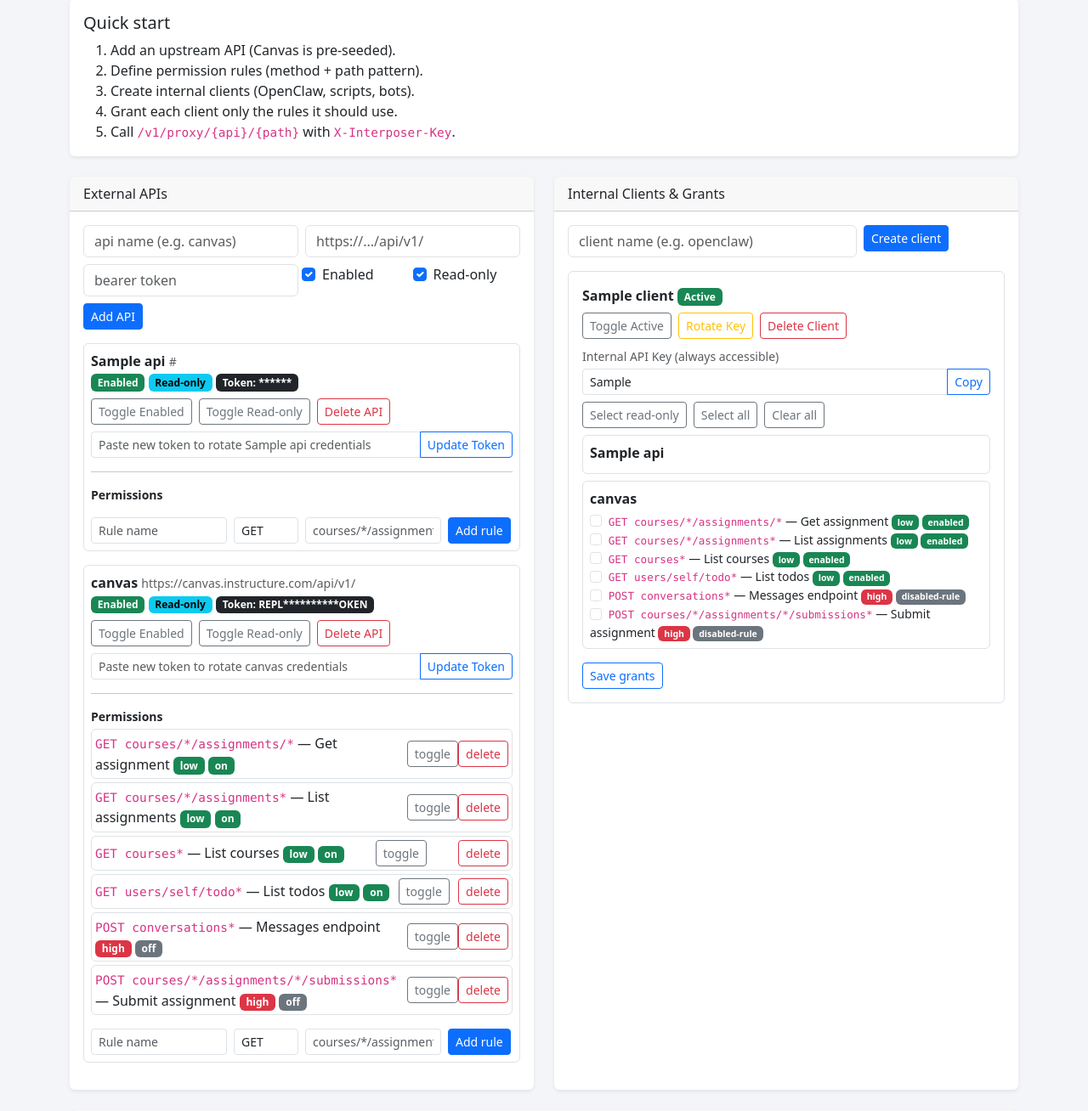
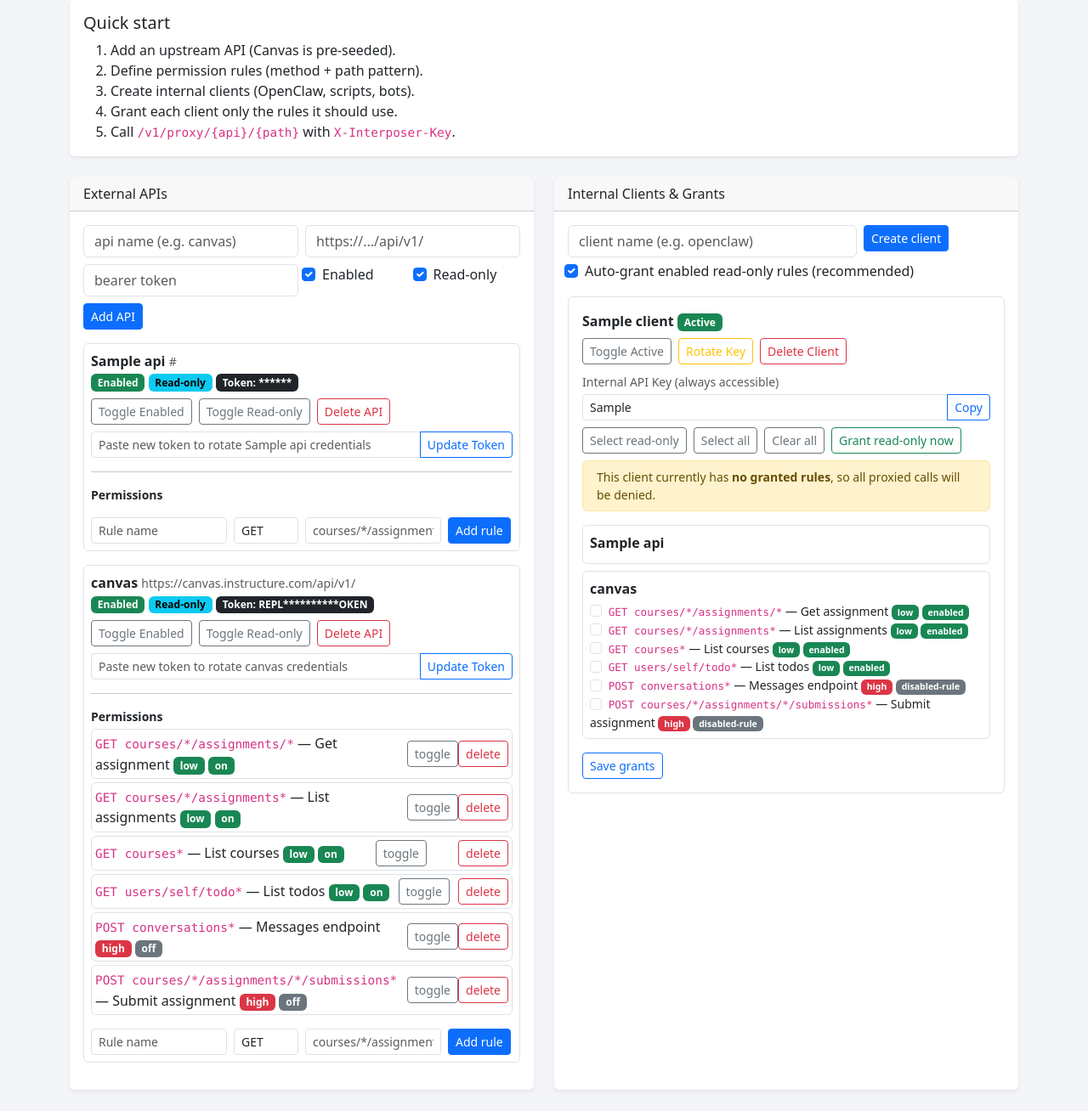
Before and after one commit to JohnGit-69420/OpenClaw_API_Interposer, a FastAPI app: page / in a window 1280 px wide. Shown: the part 75-1383 px from the top of the page at 85% size. Run offline with FastAPI, Linux system fonts and the light colour scheme; tables that the repository leaves empty hold one stand-in row (values such as "Sample post").

Commit message:
Auto-grant readonly rules and add one-click grant recovery

```diff
--- a/app/main.py
+++ b/app/main.py
@@ -243,6 +243,7 @@ def delete_permission(permission_id: int, db: Session = Depends(get_db)) -> dict
 async def create_client(request: Request, db: Session = Depends(get_db)) -> dict[str, Any]:
     payload = await request.json()
     raw_key = generate_api_key()
+    auto_grant_readonly = bool(payload.get("auto_grant_readonly", True))
     client = InternalClient(
         name=payload["name"].strip(),
         api_key_hash=hash_key(raw_key),
@@ -250,8 +251,29 @@ async def create_client(request: Request, db: Session = Depends(get_db)) -> dict
         active=True,
     )
     db.add(client)
+    db.flush()
+
+    if auto_grant_readonly:
+        readonly_perms = (
+            db.query(ApiPermission)
+            .join(ExternalAPI, ExternalAPI.id == ApiPermission.api_id)
+            .filter(
+                ApiPermission.enabled.is_(True),
+                ApiPermission.method.in_({"GET", "HEAD", "OPTIONS"}),
+                ExternalAPI.enabled.is_(True),
+            )
+            .all()
+        )
+        for perm in readonly_perms:
+            db.add(
+                ClientPermission(
+                    client_id=client.id,
+                    permission_id=perm.id,
+                    allowed=True,
+                )
+            )
     db.commit()
-    return {"ok": True, "api_key": raw_key}
+    return {"ok": True, "api_key": raw_key, "auto_granted_readonly": auto_grant_readonly}
 
 
 @app.delete("/api/clients/{client_id}")
@@ -305,6 +327,40 @@ async def set_client_permissions(
         )
     db.commit()
     return {"ok": True}
+
+
+@app.post("/api/clients/{client_id}/grant-readonly")
+def grant_readonly_defaults(client_id: int, db: Session = Depends(get_db)) -> dict[str, Any]:
+    client = db.query(InternalClient).filter_by(id=client_id).first()
+    if not client:
+        raise HTTPException(status_code=404, detail="Client not found")
+
+    readonly_perms = (
+        db.query(ApiPermission)
+        .join(ExternalAPI, ExternalAPI.id == ApiPermission.api_id)
+        .filter(
+            ApiPermission.enabled.is_(True),
+            ApiPermission.method.in_({"GET", "HEAD", "OPTIONS"}),
+            ExternalAPI.enabled.is_(True),
+        )
+        .all()
+    )
+    readonly_ids = {perm.id for perm in readonly_perms}
+    existing = {
+        cp.permission_id
+        for cp in db.query(ClientPermission).filter_by(client_id=client_id, allowed=True).all()
+    }
+
+    for permission_id in sorted(readonly_ids - existing):
+        db.add(
+            ClientPermission(
+                client_id=client_id,
+                permission_id=permission_id,
+                allowed=True,
+            )
+        )
+    db.commit()
+    return {"ok": True, "granted_count": len(readonly_ids - existing)}
 
 
 @app.patch("/api/apis/{api_id}")
--- a/static/app.js
+++ b/static/app.js
@@ -51,7 +51,10 @@ document.getElementById("client-form")?.addEventListener("submit", async (e) =>
   e.preventDefault();
   const form = e.target;
   try {
-    const data = await requestJSON("/api/clients", "POST", { name: form.name.value });
+    const data = await requestJSON("/api/clients", "POST", {
+      name: form.name.value,
+      auto_grant_readonly: form.auto_grant_readonly.checked,
+    });
     alert(`Client created. API key:\n\n${data.api_key}\n\nThis key is also visible in the client card.`);
     location.reload();
   } catch (err) {
@@ -149,6 +152,16 @@ async function deleteClient(id, name) {
   }
 }
 
+async function grantReadonlyNow(id) {
+  try {
+    const data = await requestJSON(`/api/clients/${id}/grant-readonly`, "POST");
+    alert(`Granted ${data.granted_count} read-only rules.`);
+    location.reload();
+  } catch (err) {
+    alert(`Unable to grant read-only rules: ${err.message}`);
+  }
+}
+
 async function toggleClient(id, active) {
   try {
     await requestJSON(`/api/clients/${id}`, "PATCH", { active });
@@ -210,6 +223,7 @@ window.deletePermission = deletePermission;
 window.updateApiToken = updateApiToken;
 window.toggleClient = toggleClient;
 window.deleteClient = deleteClient;
+window.grantReadonlyNow = grantReadonlyNow;
 window.rotateClientKey = rotateClientKey;
 window.copyClientKey = copyClientKey;
 window.setGrantSelection = setGrantSelection;
--- a/templates/base.html
+++ b/templates/base.html
@@ -14,6 +14,6 @@
       </div>
     </nav>
     <main class="container pb-5">{% block content %}{% endblock %}</main>
-    <script src="/static/app.js?v=3"></script>
+    <script src="/static/app.js?v=4"></script>
   </body>
 </html>
--- a/templates/index.html
+++ b/templates/index.html
@@ -93,6 +93,10 @@
         <form id="client-form" class="row g-2 mb-3">
           <div class="col-8"><input required name="name" class="form-control" placeholder="client name (e.g. openclaw)"></div>
           <div class="col-4"><button class="btn btn-primary btn-sm">Create client</button></div>
+          <div class="col-12 form-check mt-1">
+            <input type="checkbox" class="form-check-input" id="auto-grant-readonly" name="auto_grant_readonly" checked>
+            <label class="form-check-label" for="auto-grant-readonly">Auto-grant enabled read-only rules (recommended)</label>
+          </div>
         </form>
 
         {% for client in clients %}
@@ -122,7 +126,14 @@
               <button type="button" class="btn btn-sm btn-outline-secondary" onclick="setGrantSelection(this, 'readonly')">Select read-only</button>
               <button type="button" class="btn btn-sm btn-outline-secondary" onclick="setGrantSelection(this, 'all')">Select all</button>
               <button type="button" class="btn btn-sm btn-outline-secondary" onclick="setGrantSelection(this, 'none')">Clear all</button>
+              <button type="button" class="btn btn-sm btn-outline-success" onclick="grantReadonlyNow({{ client.id }})">Grant read-only now</button>
             </div>
+
+            {% if client.permissions|length == 0 %}
+            <div class="alert alert-warning py-2 small">
+              This client currently has <strong>no granted rules</strong>, so all proxied calls will be denied.
+            </div>
+            {% endif %}
 
             {% for api in apis %}
             <div class="border rounded p-2 mb-2">
```
Also changed, not shown: README.md.
